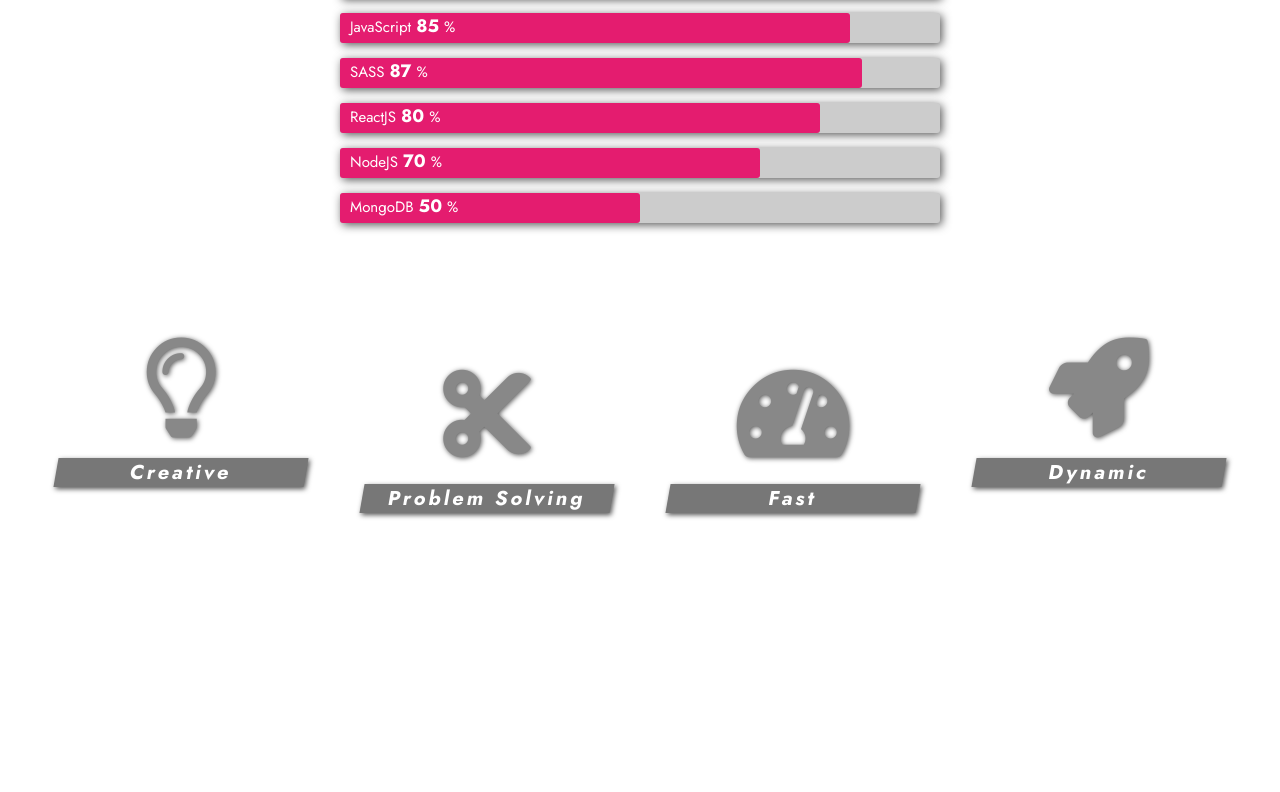
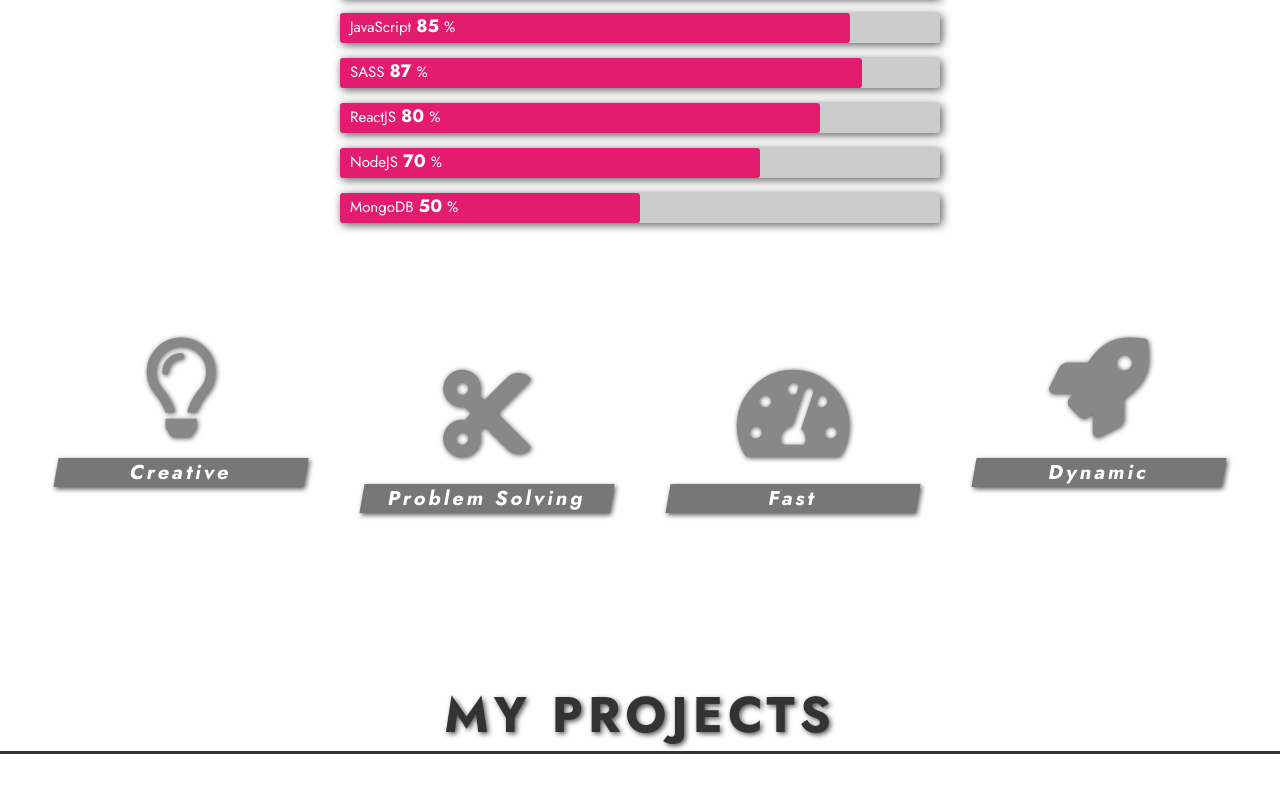
Before and after one commit to DiegoMutre/portfolio-design-react, a React (Create React App) app: page / in a window 1280 px wide. Shown: the part 1268-2060 px from the top of the page. Before the commit the page ends 1946 px from the top, so only its background shows below. Built offline with nearby package versions, Linux system fonts and the light colour scheme.

Commit message:
Use Projects component in App.js

```diff
--- a/src/App.js
+++ b/src/App.js
@@ -1,6 +1,7 @@
 import { About } from "./components/About";
 import { Hero } from "./components/Hero";
 import { Navbar } from "./components/Navbar";
+import { Projects } from "./components/Projects";
 
 function App() {
     return (
@@ -8,6 +9,7 @@
             <Hero />
             <Navbar />
             <About />
+            <Projects />
         </div>
     );
 }
```
